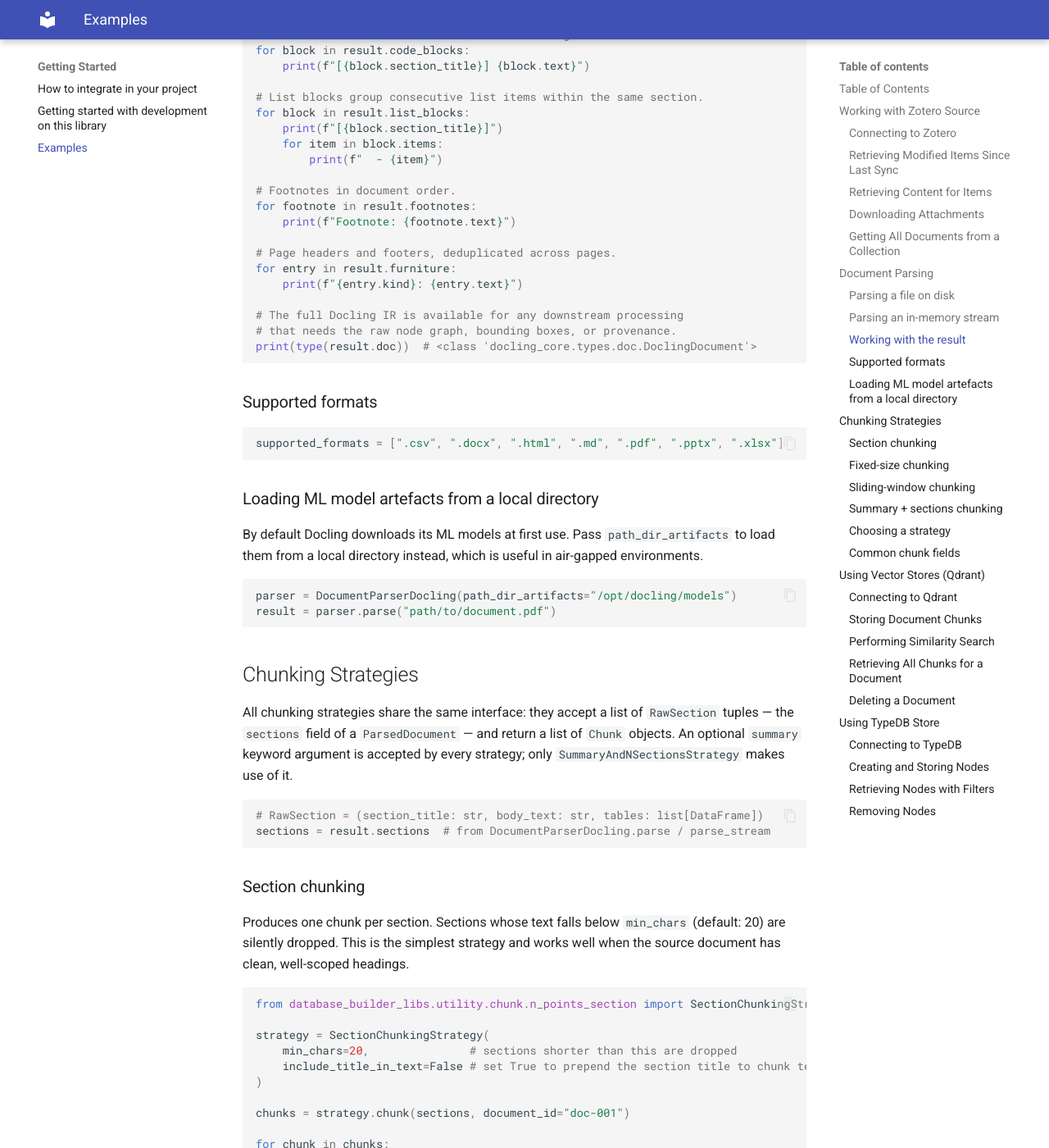
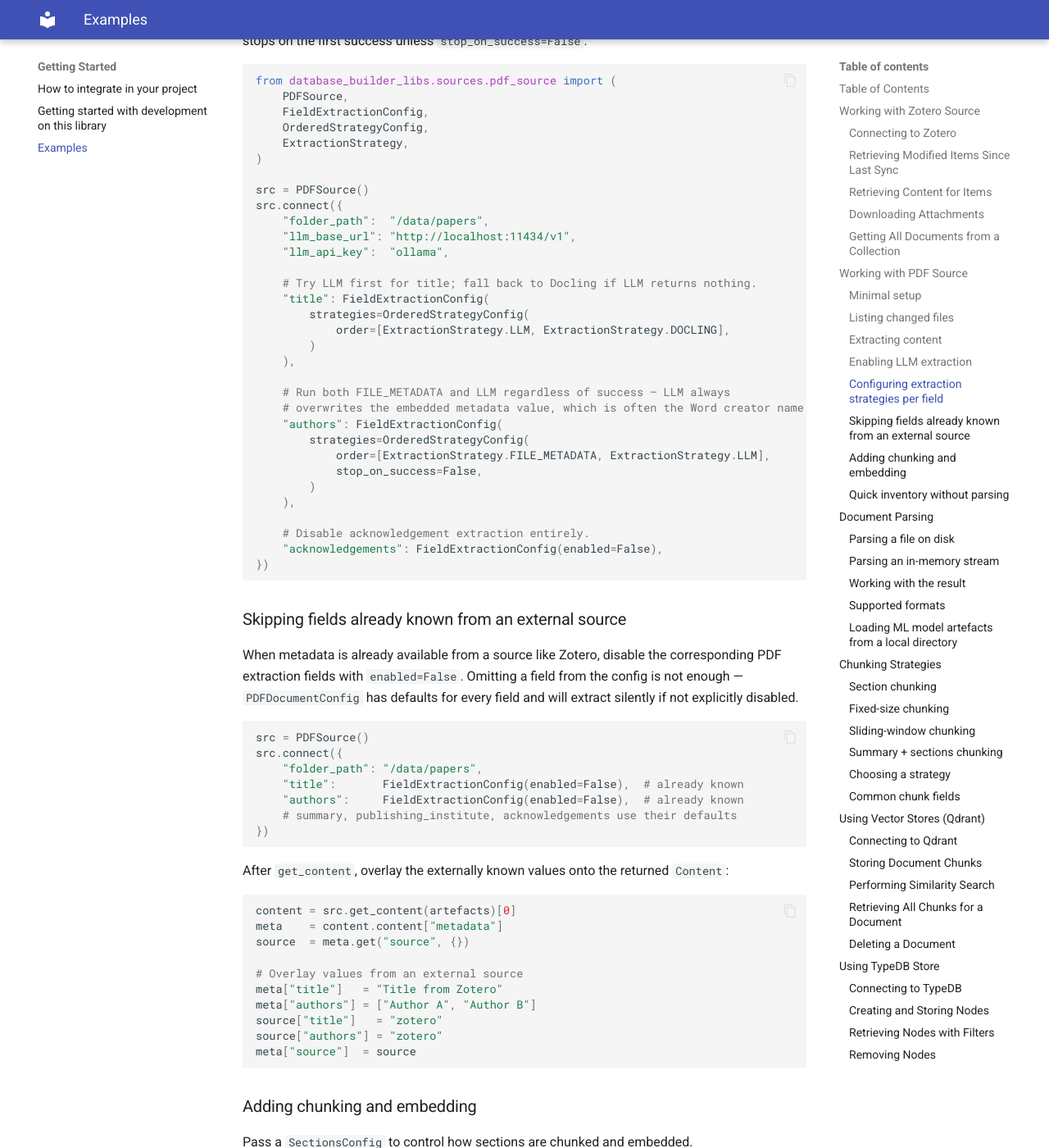
Before and after one commit to AIM-kennisplatformen/database-builder-libs, an MkDocs documentation site: the page built from docs/getting_started/02_examples.md, in a window 1280 px wide and 1400 px high, scrolled down 3685 px. Shown: the whole window at 82% size. Built offline with MkDocs 1.6.1 and Material for MkDocs 9.7.7, drawn with Linux system fonts in a browser that asks for light colours; some of the changed text lies outside the part shown.

Commit message:
add examples to the examples for the pdf source

````diff
--- a/docs/getting_started/02_examples.md
+++ b/docs/getting_started/02_examples.md
@@ -5,6 +5,7 @@
 ## Table of Contents
 
 - [Working with Zotero Source](#working-with-zotero-source)
+- [Working with PDF Source](#working-with-pdf-source)
 - [Document Parsing](#document-parsing)
 - [Chunking Strategies](#chunking-strategies)
 - [Using Vector Stores (Qdrant)](#using-vector-stores-qdrant)
@@ -88,6 +89,202 @@
     print(f"Document: {doc.get('data', {}).get('title', 'No title')}")
     print(f"Key: {doc.get('data', {}).get('key', 'No key')}")
     print("---")
+```
+
+## Working with PDF Source
+
+The PDF source parses PDF files from a local folder, extracts metadata, chunks the content into
+sections, and optionally embeds those chunks — all in a single configurable pipeline.
+
+### Minimal setup
+
+Only `folder_path` is required. With no further config, metadata is extracted from embedded PDF
+metadata and Docling structural heuristics. No LLM calls are made.
+
+```python
+from database_builder_libs.sources.pdf_source import PDFSource
+
+src = PDFSource()
+src.connect({"folder_path": "/data/papers"})
+```
+
+### Listing changed files
+
+`get_list_artefacts` scans the folder for PDFs modified after `last_synced`. Pass `None` to
+return every file.
+
+```python
+from datetime import datetime, timezone
+
+last_sync = datetime(2024, 1, 1, tzinfo=timezone.utc)
+artefacts = src.get_list_artefacts(last_sync)
+
+for relative_path, modified_at in artefacts:
+    print(f"{relative_path}  —  last modified {modified_at}")
+```
+
+### Extracting content
+
+`get_content` runs the full pipeline — parse, metadata extraction, chunking, embedding — and
+returns one `Content` object per file.
+
+```python
+contents = src.get_content(artefacts)
+
+for content in contents:
+    meta = content.content["metadata"]
+    print(f"File:    {content.content['file_name']}")
+    print(f"Title:   {meta['title']}")
+    print(f"Authors: {meta['authors']}")
+    print(f"Source:  {meta['source']}")   # which strategy filled each field
+    print(f"Chunks:  {len(content.content['chunks'])}")
+    print("---")
+```
+
+### Enabling LLM extraction
+
+Provide `llm_base_url` and `llm_api_key` to unlock LLM-based extraction for fields where
+heuristics are insufficient — typically `title` on watermarked PDFs, `authors` on
+Word-derived documents, and `acknowledgements`.
+
+```python
+src = PDFSource()
+src.connect({
+    "folder_path":  "/data/papers",
+    "llm_base_url": "http://localhost:11434/v1",
+    "llm_api_key":  "ollama",
+    "llm_model":    "gemma2:9b",
+})
+```
+
+Any OpenAI-compatible endpoint works. The default model is `gpt-4.1-mini`.
+
+### Configuring extraction strategies per field
+
+Each metadata field can be configured independently. Strategies are tried in order;
+extraction stops on the first success unless `stop_on_success=False`.
+
+```python
+from database_builder_libs.sources.pdf_source import (
+    PDFSource,
+    FieldExtractionConfig,
+    OrderedStrategyConfig,
+    ExtractionStrategy,
+)
+
+src = PDFSource()
+src.connect({
+    "folder_path":  "/data/papers",
+    "llm_base_url": "http://localhost:11434/v1",
+    "llm_api_key":  "ollama",
+
+    # Try LLM first for title; fall back to Docling if LLM returns nothing.
+    "title": FieldExtractionConfig(
+        strategies=OrderedStrategyConfig(
+            order=[ExtractionStrategy.LLM, ExtractionStrategy.DOCLING],
+        )
+    ),
+
+    # Run both FILE_METADATA and LLM regardless of success — LLM always
+    # overwrites the embedded metadata value, which is often the Word creator name.
+    "authors": FieldExtractionConfig(
+        strategies=OrderedStrategyConfig(
+            order=[ExtractionStrategy.FILE_METADATA, ExtractionStrategy.LLM],
+            stop_on_success=False,
+        )
+    ),
+
+    # Disable acknowledgement extraction entirely.
+    "acknowledgements": FieldExtractionConfig(enabled=False),
+})
+```
+
+### Skipping fields already known from an external source
+
+When metadata is already available from a source like Zotero, disable the corresponding
+PDF extraction fields with `enabled=False`. Omitting a field from the config is not
+enough — `PDFDocumentConfig` has defaults for every field and will extract silently
+if not explicitly disabled.
+
+```python
+src = PDFSource()
+src.connect({
+    "folder_path": "/data/papers",
+    "title":       FieldExtractionConfig(enabled=False),  # already known
+    "authors":     FieldExtractionConfig(enabled=False),  # already known
+    # summary, publishing_institute, acknowledgements use their defaults
+})
+```
+
+After `get_content`, overlay the externally known values onto the returned `Content`:
+
+```python
+content = src.get_content(artefacts)[0]
+meta    = content.content["metadata"]
+source  = meta.get("source", {})
+
+# Overlay values from an external source
+meta["title"]   = "Title from Zotero"
+meta["authors"] = ["Author A", "Author B"]
+source["title"]   = "zotero"
+source["authors"] = "zotero"
+meta["source"]  = source
+```
+
+### Adding chunking and embedding
+
+Pass a `SectionsConfig` to control how sections are chunked and embedded.
+
+```python
+from database_builder_libs.sources.pdf_source import SectionsConfig
+from database_builder_libs.utility.chunk.summary_and_sections import SummaryAndSectionsStrategy
+from database_builder_libs.utility.embed_chunk.openai_compatible import OpenAICompatibleChunkEmbedder
+
+src = PDFSource()
+src.connect({
+    "folder_path": "/data/papers",
+    "sections": SectionsConfig(
+        chunking_strategy=SummaryAndSectionsStrategy(),
+        embedder=OpenAICompatibleChunkEmbedder(
+            base_url="http://localhost:11434/v1",
+            api_key="ollama",
+            model="nomic-embed-text",
+        ),
+    ),
+})
+
+contents = src.get_content(artefacts)
+for content in contents:
+    for chunk in content.content["chunks"]:
+        print(chunk["chunk_index"], chunk["text"][:80])
+```
+
+To skip chunking and embedding entirely and only extract metadata:
+
+```python
+src.connect({
+    "folder_path": "/data/papers",
+    "sections": SectionsConfig(enabled=False),
+})
+```
+
+### Quick inventory without parsing
+
+`get_all_documents_metadata` returns lightweight file stats for all PDFs in the folder
+without running Docling conversion — useful for auditing or building a manifest.
+
+```python
+inventory = src.get_all_documents_metadata()
+
+for item in inventory:
+    print(f"{item['id']}  {item['size']} bytes  modified {item['modified']}")
+    print(f"  pdf_meta: {item['pdf_meta']}")
+```
+
+Pass `limit` to cap the number of results:
+
+```python
+first_ten = src.get_all_documents_metadata(limit=10)
 ```
 
 ## Document Parsing
@@ -292,6 +489,7 @@
 of chunk *N+1* share words, which improves recall for queries that land near a boundary.
 
 ### Summary + sections chunking
+
 Preserves the document's natural section structure and optionally prepends a dedicated
 summary chunk at index 0. This is the right choice when section-level retrieval
 granularity must be maintained and an optional LLM-generated summary is desired.
@@ -335,7 +533,7 @@
 | `SectionChunkingStrategy` | One per section | Clean heading structure, variable section length is acceptable |
 | `FixedSizeChunkingStrategy` | One or more per section | Uniform context window needed, no overlap required |
 | `SlidingWindowChunkingStrategy` | More than fixed-size due to overlap | Boundary recall matters; willing to trade storage for coverage |
-| `SummaryAndSectionsStrategy` | One per section (+ 1 if summary provided) | Section structure must be preserved with an optional summary chunk prepended|
+| `SummaryAndSectionsStrategy` | One per section (+ 1 if summary provided) | Section structure must be preserved with an optional summary chunk prepended |
 
 ### Common chunk fields
 
````
Also changed, not shown: other parts of docs/getting_started/02_examples.md (+0 -1 lines).
